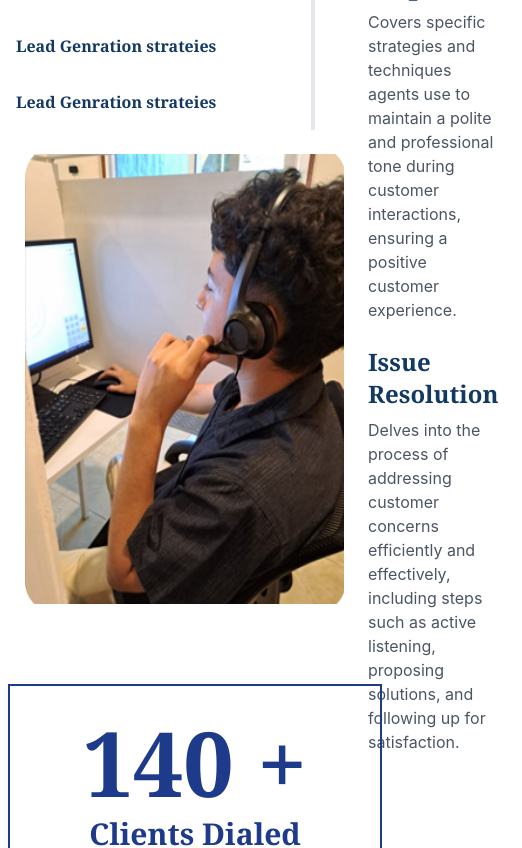
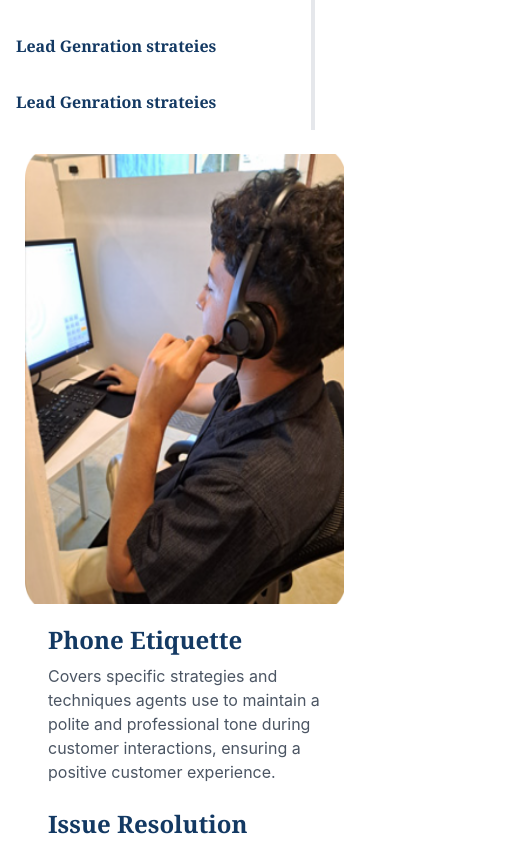
Before and after one commit to Abdulrehman-Dev786/elementperfectcenter, a React (Vite) app: page / in a window 390 px wide. Shown: the part 3380-4228 px from the top of the page, 522 px wide, since content can reach past the window. Built offline with nearby package versions, Linux system fonts and the light colour scheme.

Commit message:
fix: updated

```diff
--- a/src/components/section4content.jsx
+++ b/src/components/section4content.jsx
@@ -4,7 +4,7 @@ const Content = ({ section }) => {
   if (!section) return null;
 
   return (
-    <div className="flex md:w-3/4 p-6">
+    <div className="md:flex md:w-3/4 p-6">
       <img
         src={section.image}
         alt={section.title}
```
